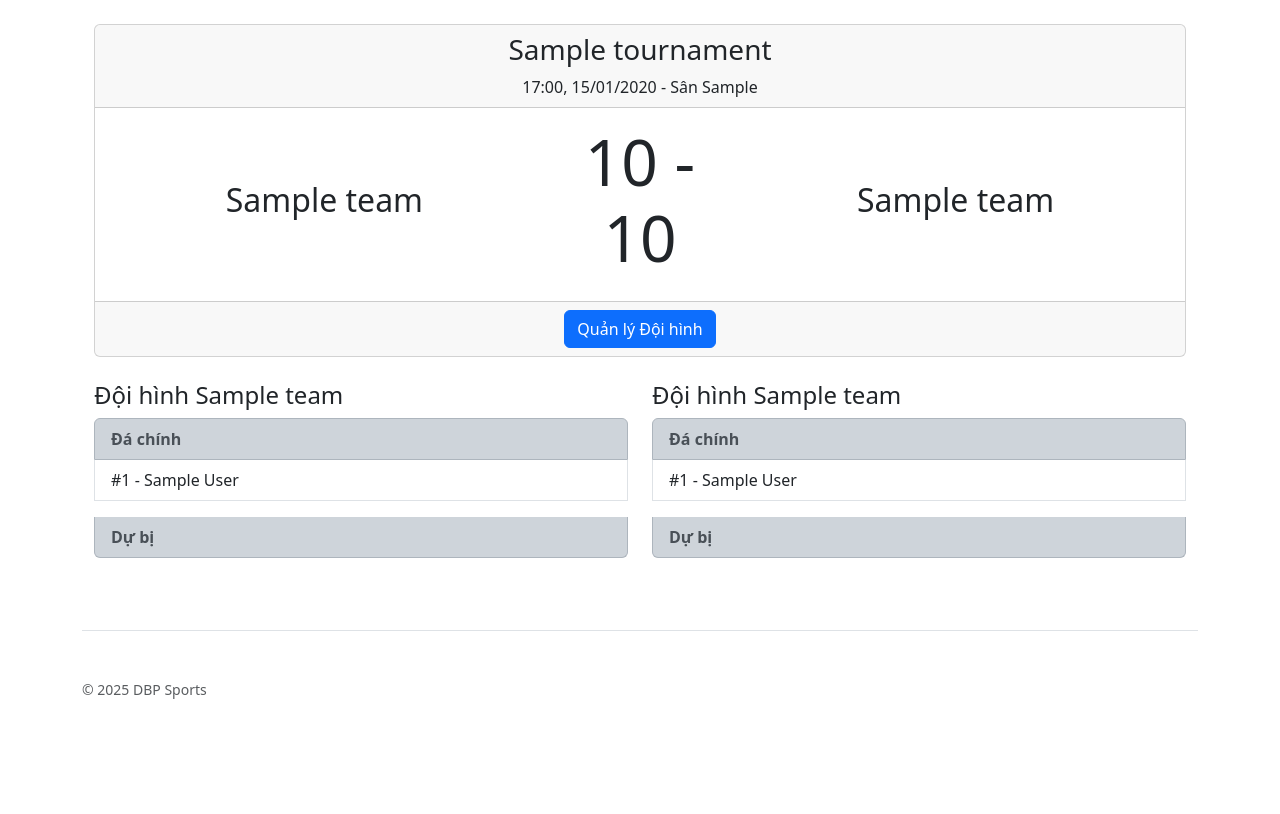
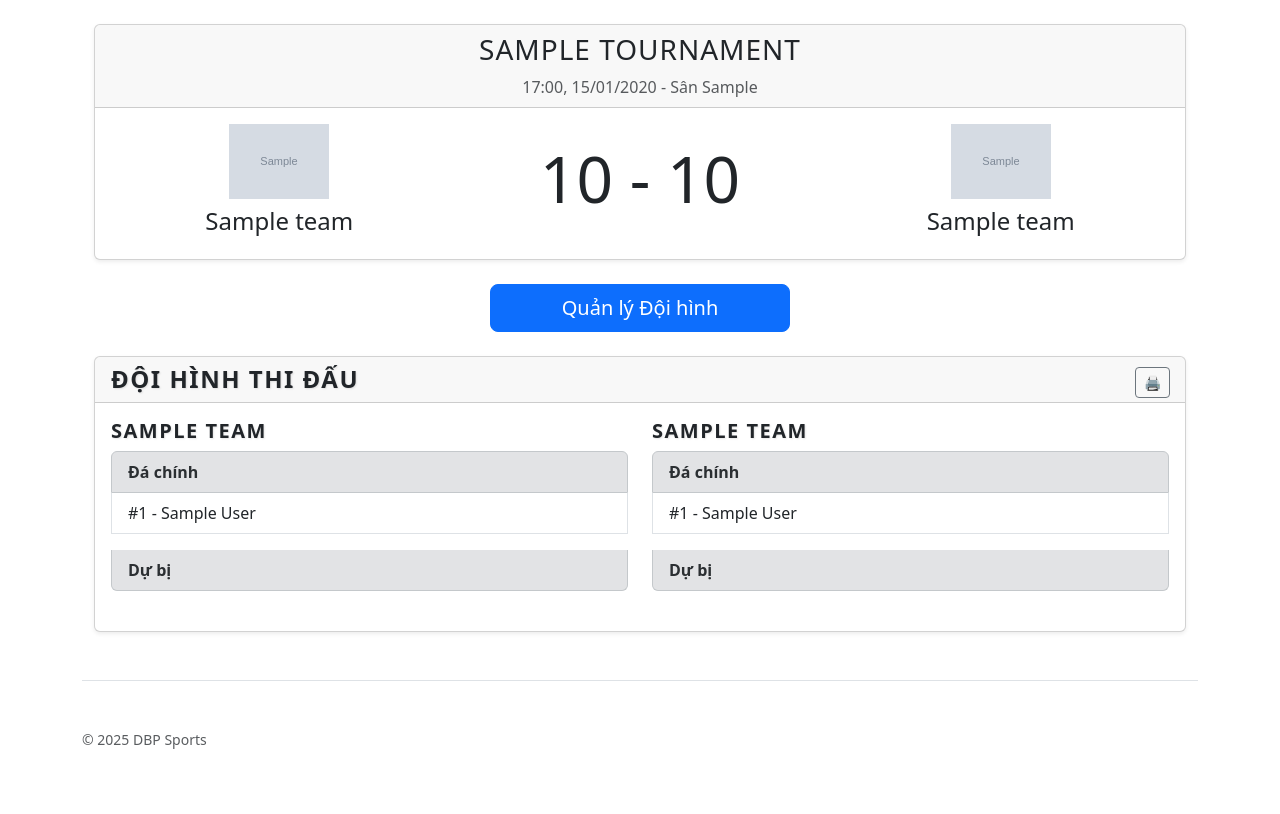
Before and after one commit to dbpsportsvn-glitch/dbpsports, a Django app: page /match/1/ in a window 1280 px wide. Shown: the part 56-870 px from the top of the page. Before the commit the page ends 755 px from the top, so only its background shows below. Run offline with Django 5.2, Linux system fonts and the light colour scheme; a user stored in the database is signed in; tables that the repository leaves empty hold one stand-in row (values such as "Sample post"); grey boxes marked "Sample" are stand-in pictures.

Commit message:
Chau chuốt giao diện trang chi tiết trận đấu và sửa lỗi kích thước logo

```diff
--- a/backend/dbpsports_core/settings.py
+++ b/backend/dbpsports_core/settings.py
@@ -173,3 +173,5 @@ JAZZMIN_UI_TWEAKS = {
     "sidebar_nav_flat_style": False,
 }
 LOGIN_URL = 'login'
+MEDIA_URL = '/media/'
+MEDIA_ROOT = os.path.join(BASE_DIR, 'media')
--- a/backend/dbpsports_core/urls.py
+++ b/backend/dbpsports_core/urls.py
@@ -15,3 +15,6 @@ urlpatterns = [
 # Thêm đoạn này vào cuối file
 if settings.DEBUG:
     urlpatterns += static(settings.STATIC_URL, document_root=settings.STATIC_ROOT)
+
+if settings.DEBUG:
+    urlpatterns += static(settings.MEDIA_URL, document_root=settings.MEDIA_ROOT)
--- a/backend/static/css/custom.css
+++ b/backend/static/css/custom.css
@@ -37,3 +37,49 @@
     /* Tăng độ đậm và rõ nét của bóng chữ */
     text-shadow: 1px 1px 4px rgba(0,0,0,0.8);
 }
+
+/* backend/static/css/custom.css */
+
+/* Định dạng cho bảng tỉ số */
+.scoreboard-card .card-header h3 {
+    text-transform: uppercase;
+    letter-spacing: 1px;
+}
+
+.team-logo {
+    max-height: 100px;
+    max-width: 100px;
+    width: auto;
+    height: auto;
+    object-fit: contain;
+}
+
+/* Định dạng chung cho các tiêu đề khu vực */
+.section-title {
+    text-transform: uppercase;
+    font-weight: bold;
+    letter-spacing: 1.5px;
+    text-shadow: 1px 1px 2px rgba(0,0,0,0.1);
+}
+
+/* Định dạng cho khu vực đội hình */
+.lineup-section .card-header {
+    position: relative; /* Cần cho việc định vị nút In */
+}
+
+/* Nút In được đặt ở góc trên bên phải */
+.print-btn {
+    position: absolute;
+    top: 10px;
+    right: 15px;
+}
+
+/* Định dạng cho ảnh banner giải đấu */
+.tournament-banner-img {
+    max-width: 100%; /* Đảm bảo ảnh không vượt quá chiều rộng của phần chứa nó */
+    height: auto;   /* Giữ nguyên tỉ lệ khung hình */
+    display: block; /* Loại bỏ khoảng trắng thừa dưới ảnh */
+    margin: 0 auto; /* Căn giữa ảnh */
+    border-radius: 8px; /* Bo tròn nhẹ góc ảnh */
+    box-shadow: 0 4px 8px rgba(0,0,0,0.1); /* Thêm đổ bóng nhẹ */
+}
--- a/backend/tournaments/forms.py
+++ b/backend/tournaments/forms.py
@@ -5,10 +5,11 @@ from .models import Team, Player # Thêm Player vào đây
 class TeamCreationForm(forms.ModelForm):
     class Meta:
         model = Team
-        fields = ['name', 'coach_name']
+        fields = ['name', 'coach_name', 'logo'] # Thêm 'logo' vào đây
         labels = {
             'name': 'Tên đội bóng',
             'coach_name': 'Tên huấn luyện viên (không bắt buộc)',
+            'logo': 'Logo đội bóng',
         }
 
 class PlayerCreationForm(forms.ModelForm):
--- a/backend/tournaments/models.py
+++ b/backend/tournaments/models.py
@@ -19,6 +19,7 @@ class Team(models.Model):
     coach_name = models.CharField(max_length=100, blank=True)
     # Thêm dòng dưới đây để lưu lại ai là đội trưởng
     captain = models.ForeignKey(User, on_delete=models.CASCADE, related_name='teams')
+    logo = models.ImageField(upload_to='team_logos/', null=True, blank=True)
 
     def __str__(self):
         return self.name
--- a/backend/tournaments/templates/tournaments/match_detail.html
+++ b/backend/tournaments/templates/tournaments/match_detail.html
@@ -1,75 +1,84 @@
 {% extends 'base.html' %}
-
-{% block title %}Chi tiết Trận đấu{% endblock %}
 
 {% block content %}
 <div class="container mt-4">
-    <div class="card text-center mb-4">
+    <div class="card text-center shadow-sm mb-4 scoreboard-card">
         <div class="card-header">
             <h3>{{ match.tournament.name }}</h3>
-            <p class="mb-0">{{ match.match_time|date:"H:i, d/m/Y" }} - Sân {{ match.location }}</p>
+            <p class="mb-0 text-muted">{{ match.match_time|date:"H:i, d/m/Y" }} - Sân {{ match.location }}</p>
         </div>
         <div class="card-body">
             <div class="row align-items-center">
-                <div class="col-5"><h2>{{ match.team1.name }}</h2></div>
-                <div class="col-2">
+                <div class="col-4">
+                    {% if match.team1.logo %}
+                        <img src="{{ match.team1.logo.url }}" alt="{{ match.team1.name }} logo" class="team-logo">
+                    {% endif %}
+                    <h2 class="mt-2 h4">{{ match.team1.name }}</h2>
+                </div>
+                <div class="col-4">
                     {% if match.team1_score is not None %}
-                        <h1 class="display-3">{{ match.team1_score }} - {{ match.team2_score }}</h1>
+                        <h1 class="display-3 font-weight-bold">{{ match.team1_score }} - {{ match.team2_score }}</h1>
                     {% else %}
-                        <h1 class="display-3">VS</h1>
+                        <h1 class="display-3 font-weight-bold">VS</h1>
                     {% endif %}
                 </div>
-                <div class="col-5"><h2>{{ match.team2.name }}</h2></div>
+                <div class="col-4">
+                    {% if match.team2.logo %}
+                        <img src="{{ match.team2.logo.url }}" alt="{{ match.team2.name }} logo" class="team-logo">
+                    {% endif %}
+                    <h2 class="mt-2 h4">{{ match.team2.name }}</h2>
                 </div>
             </div>
-        <div class="card-footer text-center">
-            {% if captain_team %}
-                <a href="{% url 'manage_lineup' match_pk=match.pk team_pk=captain_team.pk %}" class="btn btn-primary">Quản lý Đội hình</a>
-            {% else %}
-                <span class="text-muted">Đội hình sẽ được cập nhật trước trận đấu.</span>
-            {% endif %}
         </div>
     </div>
 
+    <div class="text-center mb-4">
+        {% if captain_team %}
+            <a href="{% url 'manage_lineup' match_pk=match.pk team_pk=captain_team.pk %}" class="btn btn-primary btn-lg d-block mx-auto" style="max-width: 300px;">Quản lý Đội hình</a>
+        {% endif %}
+    </div>
+
+    <div class="card shadow-sm lineup-section">
+        <div class="card-header">
+            <h4 class="section-title mb-0">Đội hình Thi đấu</h4>
+            {% if user.is_staff or user.is_superuser %}
+                <a href="{% url 'match_print' pk=match.pk %}" class="btn btn-outline-secondary btn-sm print-btn" target="_blank" title="In thông tin">🖨️</a>
+            {% endif %}
+        </div>
+        <div class="card-body">
             <div class="row">
                 <div class="col-md-6 mb-4">
-            <h4>Đội hình {{ match.team1.name }}</h4>
+                    <h5 class="section-title">{{ match.team1.name }}</h5>
                     <ul class="list-group">
-                <li class="list-group-item list-group-item-dark"><strong>Đá chính</strong></li>
-                {% for lineup_entry in team1_lineup %}
-                    {% if lineup_entry.status == 'STARTER' %}
+                        <li class="list-group-item list-group-item-secondary"><strong>Đá chính</strong></li>
+                        {% for lineup_entry in team1_lineup %}{% if lineup_entry.status == 'STARTER' %}
                             <li class="list-group-item">#{{ lineup_entry.player.jersey_number }} - {{ lineup_entry.player.full_name }}</li>
-                    {% endif %}
-                {% endfor %}
-                <li class="list-group-item list-group-item-dark mt-3"><strong>Dự bị</strong></li>
-                {% for lineup_entry in team1_lineup %}
-                    {% if lineup_entry.status == 'SUBSTITUTE' %}
+                        {% endif %}{% endfor %}
+                        <li class="list-group-item list-group-item-secondary mt-3"><strong>Dự bị</strong></li>
+                        {% for lineup_entry in team1_lineup %}{% if lineup_entry.status == 'SUBSTITUTE' %}
                             <li class="list-group-item">#{{ lineup_entry.player.jersey_number }} - {{ lineup_entry.player.full_name }}</li>
-                    {% endif %}
-                {% empty %}
+                        {% endif %}{% empty %}
                             <li class="list-group-item">Đội hình chưa được đăng ký.</li>
                         {% endfor %}
                     </ul>
                 </div>
                 <div class="col-md-6 mb-4">
-            <h4>Đội hình {{ match.team2.name }}</h4>
+                    <h5 class="section-title">{{ match.team2.name }}</h5>
                     <ul class="list-group">
-                <li class="list-group-item list-group-item-dark"><strong>Đá chính</strong></li>
-                {% for lineup_entry in team2_lineup %}
-                    {% if lineup_entry.status == 'STARTER' %}
+                        <li class="list-group-item list-group-item-secondary"><strong>Đá chính</strong></li>
+                        {% for lineup_entry in team2_lineup %}{% if lineup_entry.status == 'STARTER' %}
                             <li class="list-group-item">#{{ lineup_entry.player.jersey_number }} - {{ lineup_entry.player.full_name }}</li>
-                    {% endif %}
-                {% endfor %}
-                <li class="list-group-item list-group-item-dark mt-3"><strong>Dự bị</strong></li>
-                {% for lineup_entry in team2_lineup %}
-                    {% if lineup_entry.status == 'SUBSTITUTE' %}
+                        {% endif %}{% endfor %}
+                        <li class="list-group-item list-group-item-secondary mt-3"><strong>Dự bị</strong></li>
+                        {% for lineup_entry in team2_lineup %}{% if lineup_entry.status == 'SUBSTITUTE' %}
                             <li class="list-group-item">#{{ lineup_entry.player.jersey_number }} - {{ lineup_entry.player.full_name }}</li>
-                    {% endif %}
-                {% empty %}
+                        {% endif %}{% empty %}
                             <li class="list-group-item">Đội hình chưa được đăng ký.</li>
                         {% endfor %}
                     </ul>
                 </div>
             </div>
         </div>
+    </div>
+</div>
 {% endblock %}
--- a/backend/tournaments/templates/tournaments/tournament_detail.html
+++ b/backend/tournaments/templates/tournaments/tournament_detail.html
@@ -5,6 +5,11 @@
 {% block content %}
 <div class="mt-4">
     <h1>{{ tournament.name }}</h1>
+
+    {% if tournament.image %}
+        <img src="{{ tournament.image.url }}" alt="{{ tournament.name }} banner" class="tournament-banner-img mb-4">
+    {% endif %}
+
     <p class="lead">Thông tin chi tiết về giải đấu</p>
     <p><strong>Bắt đầu:</strong> {{ tournament.start_date|date:"d/m/Y" }} | <strong>Kết thúc:</strong> {{ tournament.end_date|date:"d/m/Y" }}</p>
 
--- a/backend/tournaments/templates/tournaments/update_team.html
+++ b/backend/tournaments/templates/tournaments/update_team.html
@@ -6,7 +6,7 @@
     <h3 class="mb-4">Chỉnh sửa thông tin Đội</h3>
     <p><strong>Đội:</strong> {{ team.name }}</p>
 
-    <form method="post">
+    <form method="post" enctype="multipart/form-data">
         {% csrf_token %}
         {{ form|crispy }}
         <button type="submit" class="btn btn-primary mt-3">Lưu thay đổi</button>
--- a/backend/tournaments/urls.py
+++ b/backend/tournaments/urls.py
@@ -23,6 +23,7 @@ urlpatterns = [
 
     # --- URL liên quan đến Trận đấu (Match) ---
     path('match/<int:pk>/', views.match_detail, name='match_detail'),
+    path('match/<int:pk>/print/', views.match_print_view, name='match_print'),
 
     # URL mới cho trang quản lý đội hình của một đội trong một trận đấu
     path('match/<int:match_pk>/team/<int:team_pk>/manage_lineup/', views.manage_lineup, name='manage_lineup'),
--- a/backend/tournaments/views.py
+++ b/backend/tournaments/views.py
@@ -126,18 +126,18 @@ def update_player(request, pk):
 def update_team(request, pk):
     team = get_object_or_404(Team, pk=pk)
 
-    # Chỉ đội trưởng mới có quyền sửa
+    # Chỉ đội-trưởng mới có quyền sửa
     if request.user != team.captain:
         return redirect('home')
 
     if request.method == 'POST':
-        # Dùng lại TeamCreationForm, nhưng thêm 'instance' để cập nhật
-        form = TeamCreationForm(request.POST, instance=team)
+        # Thêm request.FILES vào đây
+        form = TeamCreationForm(request.POST, request.FILES, instance=team)
         if form.is_valid():
             form.save()
             return redirect('team_detail', pk=team.pk)
     else:
-        # Hiển thị form với thông tin có sẵn của đội
+        # Hiển-thị form với thông-tin có sẵn của đội
         form = TeamCreationForm(instance=team)
 
     context = {
@@ -213,3 +213,15 @@ def manage_lineup(request, match_pk, team_pk):
         'existing_lineup': existing_lineup
     }
     return render(request, 'tournaments/manage_lineup.html', context)
+
+def match_print_view(request, pk):
+    match = get_object_or_404(Match, pk=pk)
+    team1_lineup = Lineup.objects.filter(match=match, team=match.team1)
+    team2_lineup = Lineup.objects.filter(match=match, team=match.team2)
+
+    context = {
+        'match': match,
+        'team1_lineup': team1_lineup,
+        'team2_lineup': team2_lineup,
+    }
+    return render(request, 'tournaments/match_print.html', context)
```
Also changed, not shown: backend/tournaments/admin.py (+8 -2 lines), backend/tournaments/templates/tournaments/match_print.html (added, +60 -0 lines), backend/media/team_logos/logo_Piu_resized.png (added), backend/media/team_logos/logo_Piu_resized_vzWIKlR.png (added), backend/media/team_logos/z6950035738683_de2f00107d369d98e9cc372331c45e7a.jpg (added), backend/tournaments/migrations/0006_team_logo.py (added). Lines whose indentation alone changed are shown as unchanged.
